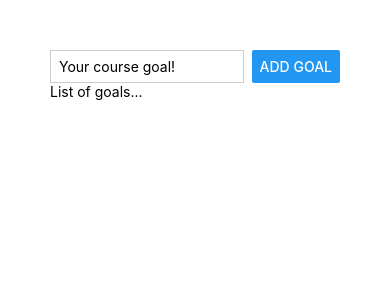
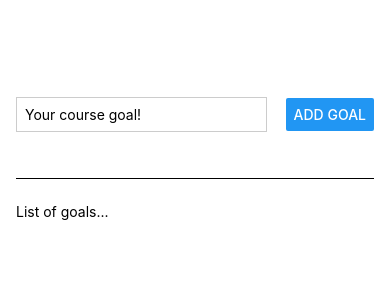
Before and after one commit to yodhcn/RNCourse, a React Native app: screen / in a window 390 px wide. Shown: the top 300 px of the page. Built offline with nearby package versions, Linux system fonts and the light colour scheme.

Commit message:
Improving the app's layout

```diff
--- a/App.js
+++ b/App.js
@@ -8,7 +8,7 @@ export default function App() {
         <TextInput style={styles.textInput} placeholder="Your course goal!" />
         <Button title="Add Goal" />
       </View>
-      <View>
+      <View style={styles.goalsContainer}>
         <Text>List of goals...</Text>
       </View>
     </View>
@@ -17,17 +17,26 @@ export default function App() {
 
 const styles = StyleSheet.create({
   appContainer: {
-    padding: 50,
+    flex: 1,
+    paddingTop: 50,
+    paddingHorizontal: 16,
   },
   inputContainer: {
+    flex: 1,
     flexDirection: "row",
     justifyContent: "space-between",
+    alignItems: "center",
+    marginBottom: 24,
+    borderBottomWidth: 1,
   },
   textInput: {
     borderWidth: 1,
     borderColor: "#cccccc",
-    width: "80%",
+    width: "70%",
     marginRight: 8,
-    paddingHorizontal: 8,
+    padding: 8,
+  },
+  goalsContainer: {
+    flex: 5,
   },
 });
```
